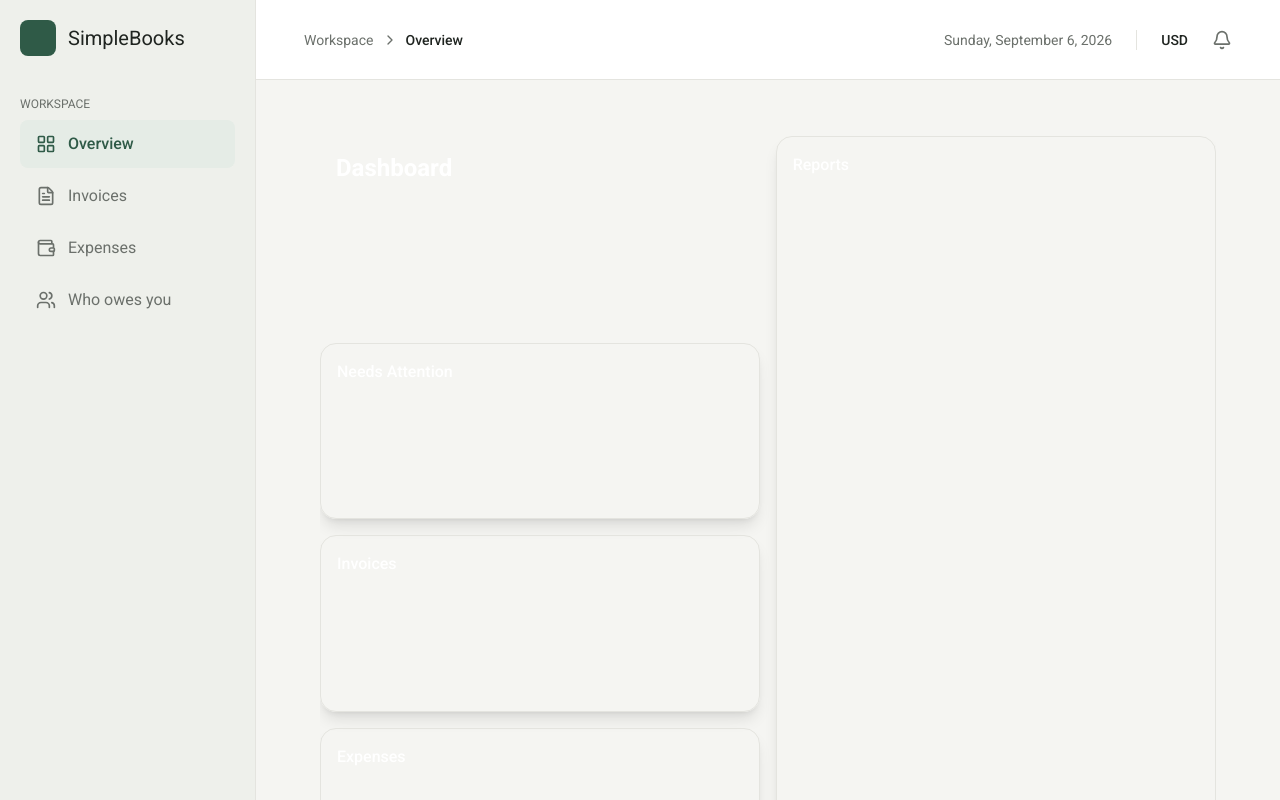
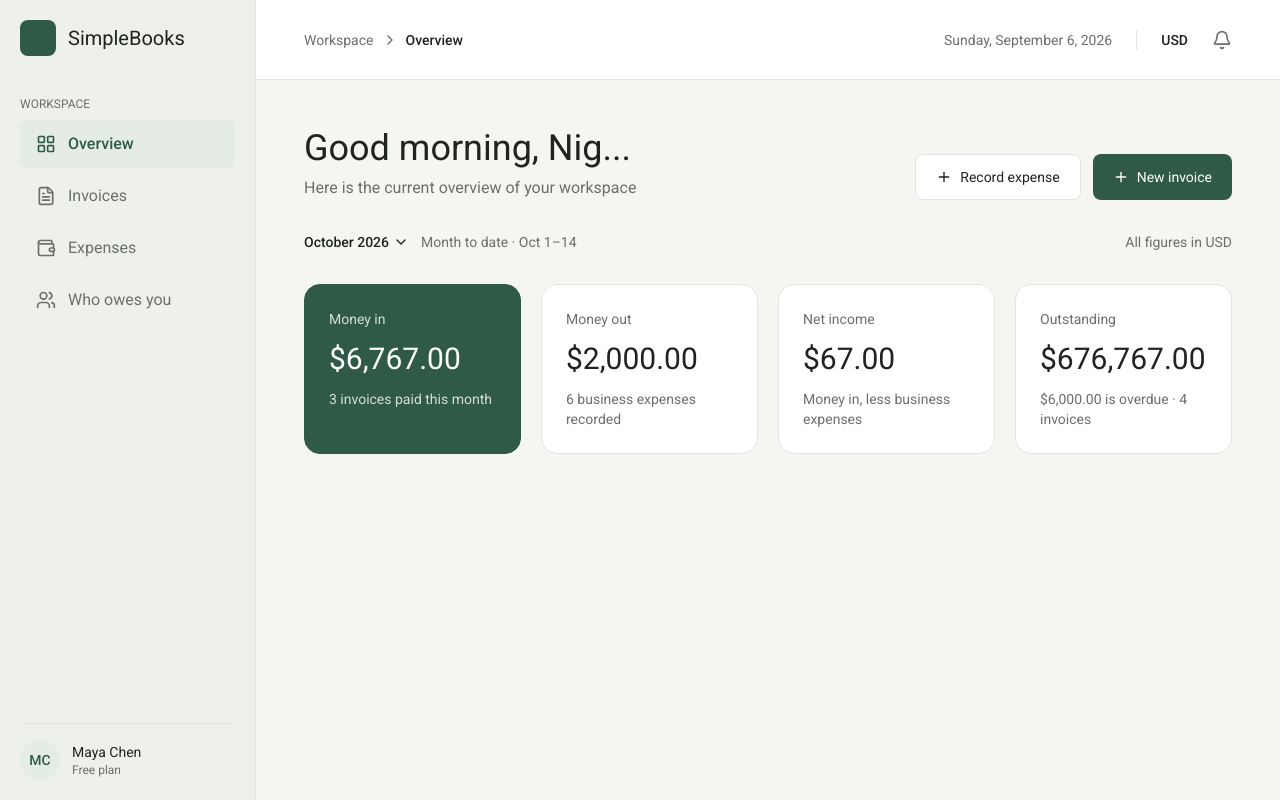
Before and after one commit to Vaintseishii/SimpleBooks, a Next.js app: page / in a window 1280 px wide. Shown: the top 800 px of the page. Built offline with nearby package versions, Linux system fonts and the light colour scheme.

Commit message:
feat(layout): add heading and statcards

```diff
--- a/src/app/page.tsx
+++ b/src/app/page.tsx
@@ -1,30 +1,38 @@
+import NextLink from "next/link";
+import { ChevronDown, Plus } from "lucide-react";
+import { StatCard } from "~/components/statCard";
+
 export default function Overview() {
     return (
-        <div className="flex h-screen flex-col p-4">
-        {/* Dashboard title - plain div, no rounding, no floating box look */}
+        <div className="flex flex-col gap-8">
+            <div className="flex items-end justify-between">
+                <div>
+                    <h1 className="mt-2 text-4xl">Good morning, Nig...</h1>
+                    <p className="mt-2 text-text-muted">{"Here is the current overview of your workspace"}</p>
+                </div>
+                <div className="flex gap-3">
+                    <NextLink href="/expenses" className="flex items-center gap-2 rounded-lg border border-border bg-surface px-5 py-3 text-sm hover:bg-page">
+                        <Plus className="size-4" /> Record expense
+                    </NextLink>
+                    <NextLink href="/invoices/new" className="flex items-center gap-2 rounded-lg bg-brand px-5 py-3 text-sm text-white hover:bg-brand/90">
+                        <Plus className="size-4" /> New invoice
+                    </NextLink>
+                </div>
+            </div>
 
-            <div className="flex flex-1 gap-4 overflow-hidden">
-            {/* Left half: parent div holding the 3 stacked boxes */}
-                <div className="flex w-1/2 flex-col gap-4">
-                    <div className="flex-1 pb-4 m-4">
-                        <h1 className="font-bold text-2xl text-white">Dashboard</h1>
-                    </div>
+            <div className="flex items-center justify-between text-sm">
+                <div className="flex items-center gap-3">
+                    <span className="flex items-center gap-1 font-medium">October 2026 <ChevronDown className="size-4" /></span>
+                    <span className="text-text-muted">Month to date · Oct 1–14</span>
+                </div>
+                <span className="text-text-muted">All figures in USD</span>
+            </div>
 
-                    <div className="flex-1 rounded-2xl bg-primary border-1 border-border p-4 shadow-lg">
-                        <span className="font-medium text-white">Needs Attention</span>
-                    </div>
-                    <div className="flex-1 rounded-2xl bg-primary border-1 border-border p-4 shadow-lg">
-                        <span className="font-medium text-white">Invoices</span>
-                    </div>
-                    <div className="flex-1 rounded-2xl bg-primary border-1 border-border p-4 shadow-lg">
-                        <span className="font-medium text-white">Expenses</span>
-                    </div>
-                </div>
-
-                {/* Right half: 1 big box */}
-                <div className="w-1/2 rounded-2xl bg-primary border-1 border-border p-4 shadow-lg">
-                        <span className="font-medium text-white">Reports</span>
-                </div>
+            <div className="grid grid-cols-4 gap-5">
+                <StatCard label="Money in" value={6767} note="3 invoices paid this month" highlight />
+                <StatCard label="Money out" value={2000} note="6 business expenses recorded" />
+                <StatCard label="Net income" value={67} note="Money in, less business expenses" />
+                <StatCard label="Outstanding" value={676767} note="$6,000.00 is overdue · 4 invoices" />
             </div>
         </div>
     );
--- a/src/components/statCard.tsx
+++ b/src/components/statCard.tsx
@@ -1,5 +1,15 @@
-type statCardProps = {
-    label: string;
-    value: number;
-    color: string;
+type StatCardProps = { label: string; value: number; note: string; highlight?: boolean };
+
+const usd = new Intl.NumberFormat("en-US", { style: "currency", currency: "USD" });
+
+export function StatCard({ label, value, note, highlight = false }: StatCardProps) {
+    const muted = highlight ? "text-white/80" : "text-text-muted";
+
+    return (
+        <div className={`rounded-2xl border p-6 ${highlight ? "border-brand bg-brand text-white" : "border-border bg-surface"}`}>
+            <p className={`text-sm ${muted}`}>{label}</p>
+            <p className="mt-3 text-3xl">{usd.format(value)}</p>
+            <p className={`mt-3 text-sm ${muted}`}>{note}</p>
+        </div>
+    );
 }
```
